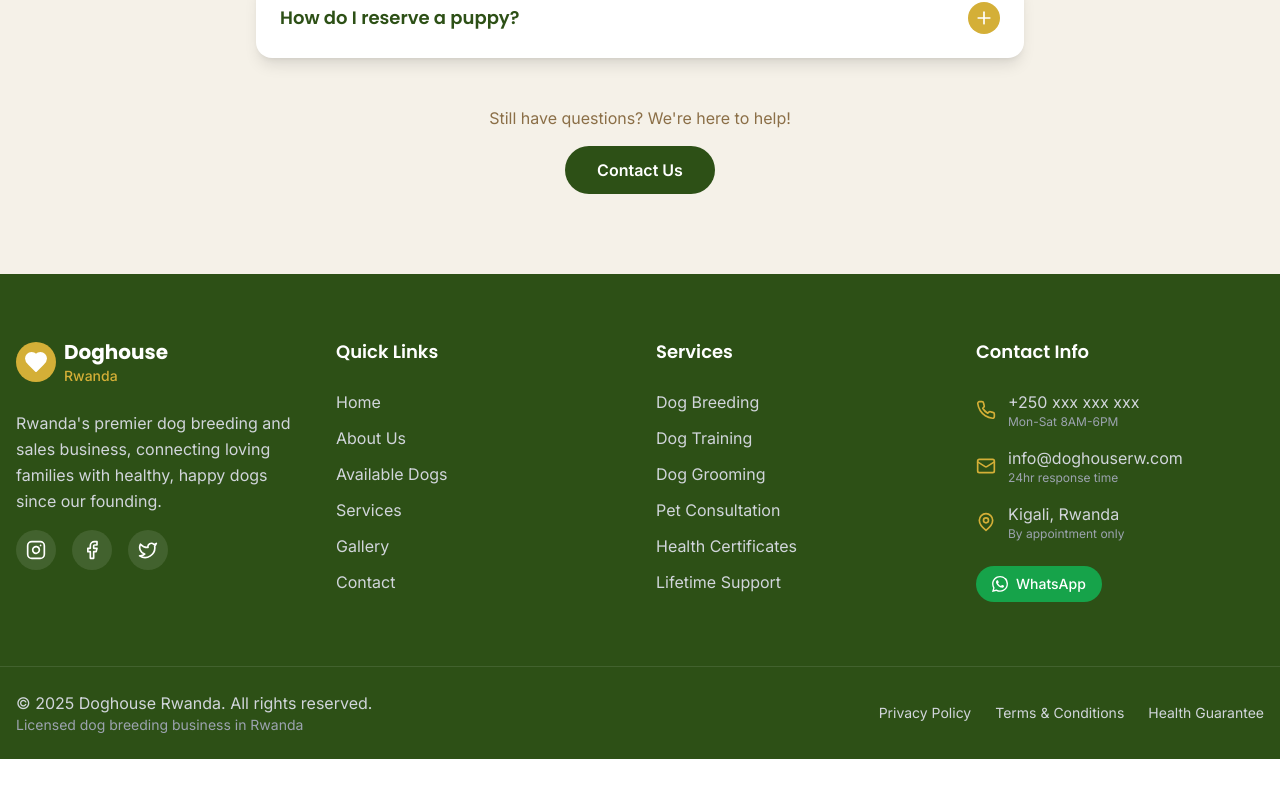
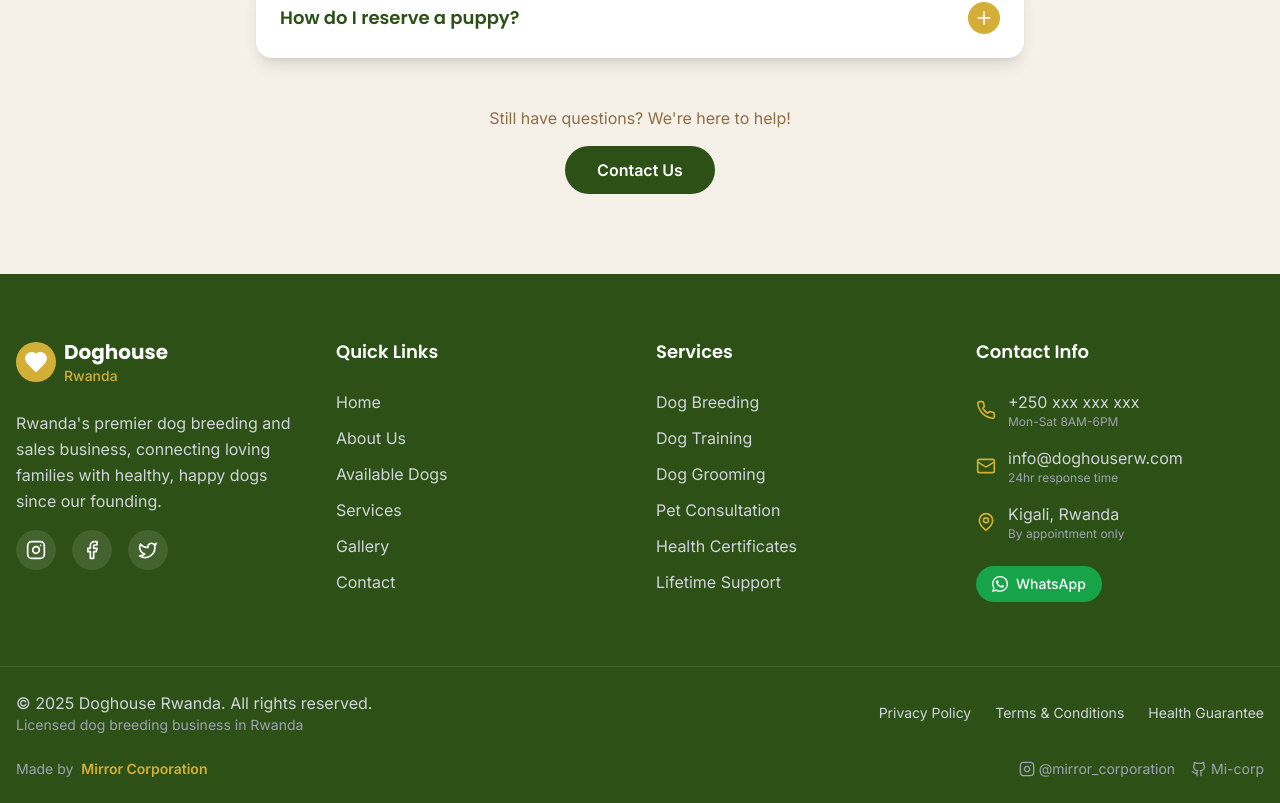
Before and after one commit to Chaste-Djaziri/dog-house, a React (Vite) app: page /contact in a window 1280 px wide. Shown: the part 3476-4279 px from the top of the page. Before the commit the page ends 4235 px from the top, so only its background shows below. Built offline with nearby package versions, Linux system fonts and the light colour scheme.

Commit message:
credit micorp

```diff
--- a/src/components/Footer.tsx
+++ b/src/components/Footer.tsx
@@ -1,5 +1,5 @@
 import React from 'react';
-import { Heart, Mail, Phone, MapPin, Instagram, Facebook, Twitter } from 'lucide-react';
+import { Heart, Mail, Phone, MapPin, Instagram, Facebook, Twitter, Github } from 'lucide-react';
 import { Link } from 'react-router-dom';
 
 const quickLinks = [
@@ -167,6 +167,40 @@ const Footer = () => {
               </a>
             </div>
           </div>
+
+          <div className="mt-6 text-sm text-gray-400 flex flex-col md:flex-row md:items-center md:justify-between space-y-2 md:space-y-0">
+            <div className="flex items-center justify-center space-x-2">
+              <span>Made by</span>
+              <a
+                href="https://micorp.pro"
+                target="_blank"
+                rel="noopener noreferrer"
+                className="text-gold hover:text-light-gold font-semibold"
+              >
+                Mirror Corporation
+              </a>
+            </div>
+            <div className="flex items-center justify-center space-x-4">
+              <a
+                href="https://www.instagram.com/mirror_corporation"
+                target="_blank"
+                rel="noopener noreferrer"
+                className="inline-flex items-center space-x-1 hover:text-gold transition-colors"
+              >
+                <Instagram className="w-4 h-4" />
+                <span>@mirror_corporation</span>
+              </a>
+              <a
+                href="https://github.com/Mi-corp"
+                target="_blank"
+                rel="noopener noreferrer"
+                className="inline-flex items-center space-x-1 hover:text-gold transition-colors"
+              >
+                <Github className="w-4 h-4" />
+                <span>Mi-corp</span>
+              </a>
+            </div>
+          </div>
         </div>
       </div>
     </footer>
```
